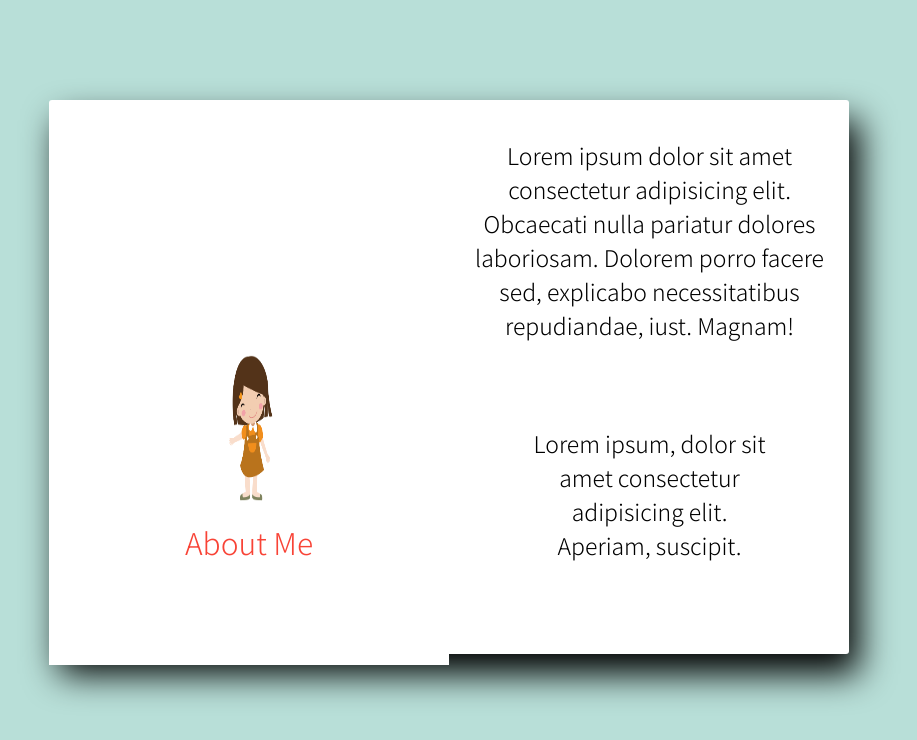
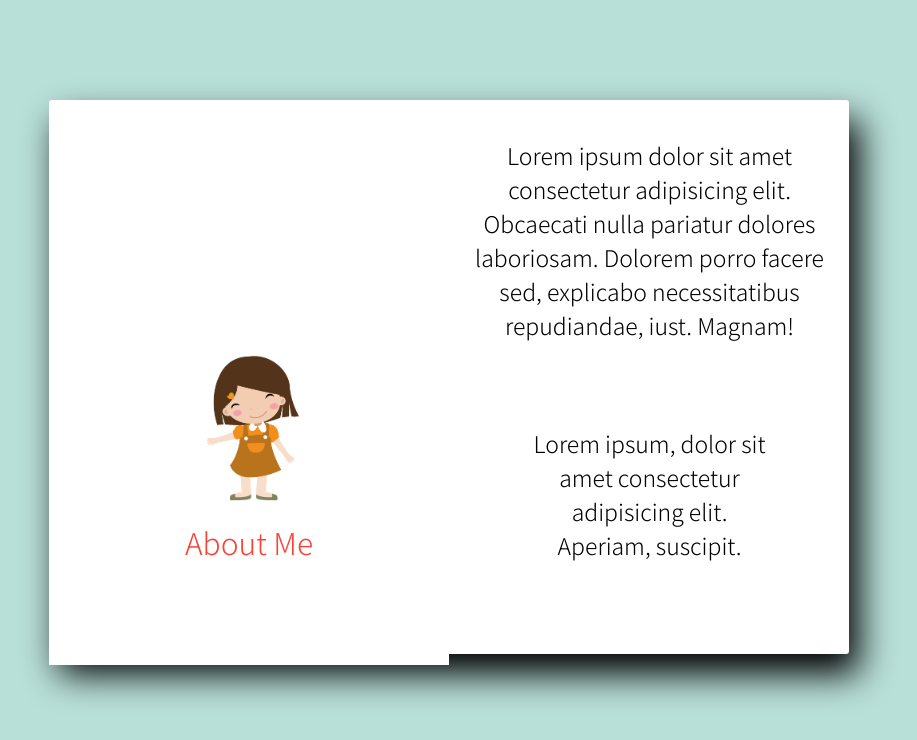
Before and after one commit to ShrutikaShendre/project, a plain HTML site: page AboutMe.html in a window 1280 px wide. Shown: the whole page, without its empty margins (191-1108 px from the left). Drawn offline with Linux system fonts and the light colour scheme.

Commit message:
Update AboutMe.html

```diff
--- a/AboutMe.html
+++ b/AboutMe.html
@@ -21,7 +21,7 @@
         <div class="box1">
             <div class="box11">
                 <div class="img">
-                    <img height="150px" width="70px" src="img/imgbin_girl-png.png" alt="">
+                    <img height="150px" width="150px" src="img/imgbin_girl-png.png" alt="">
                 </div>
 
                 <div class="name">
```
